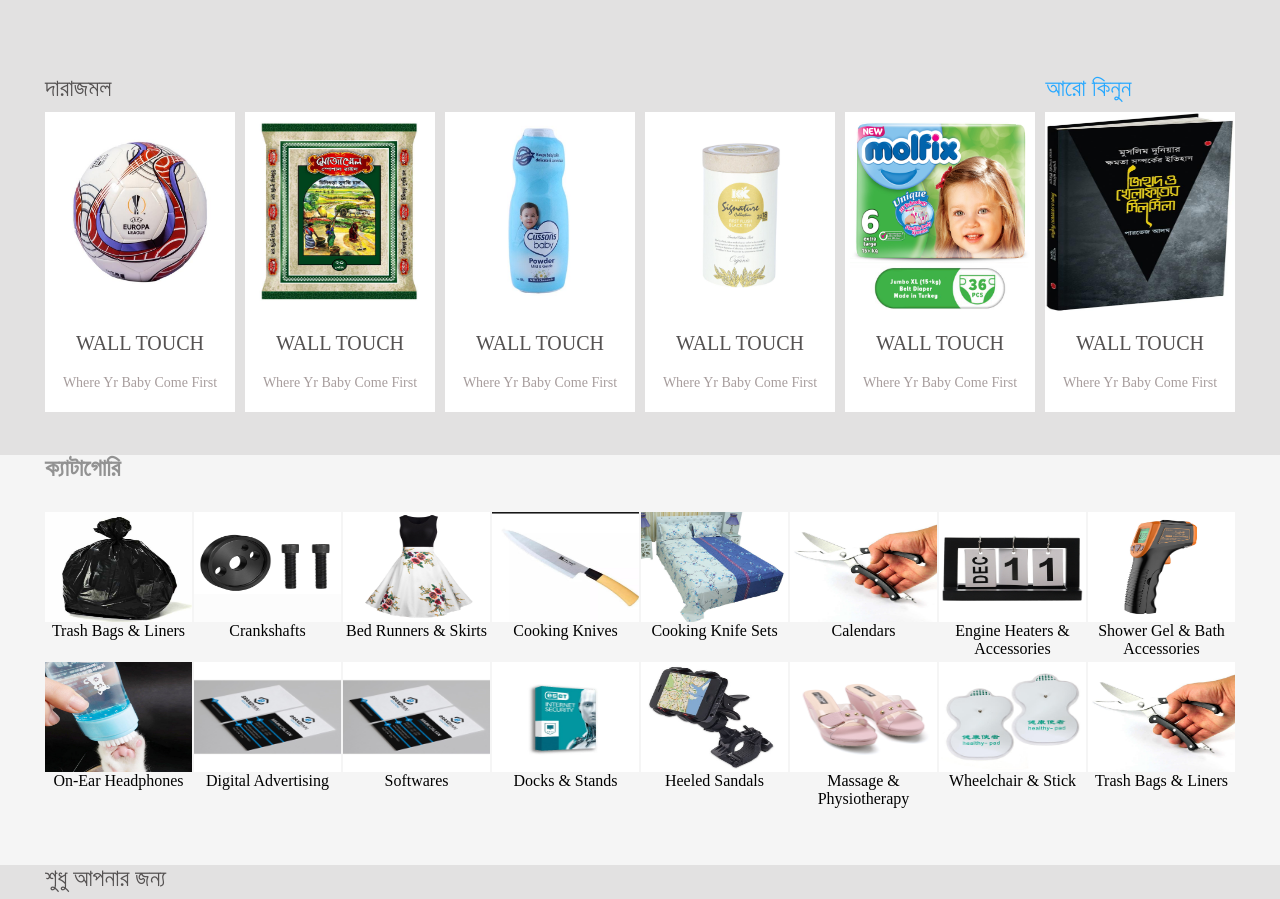
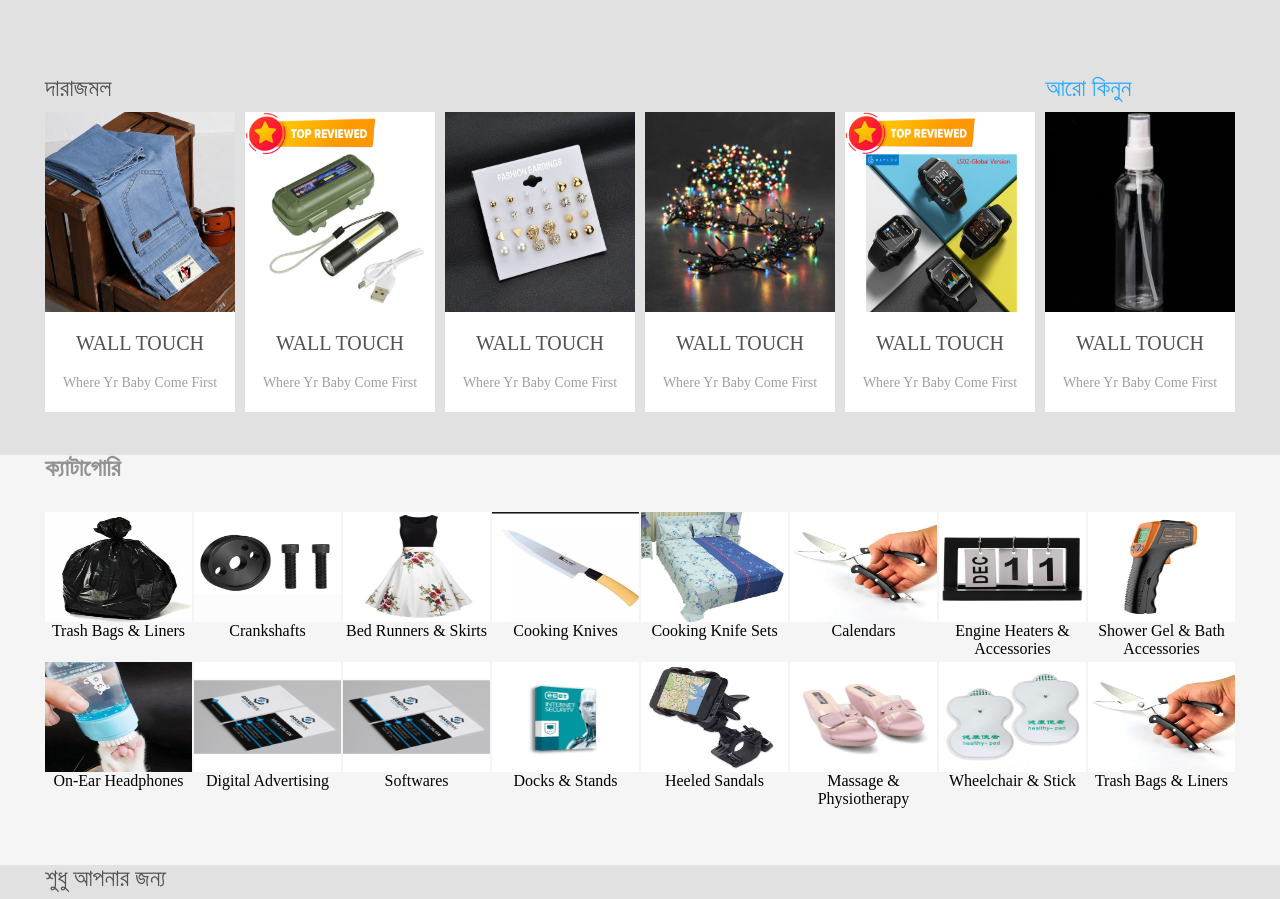
Before and after one commit to gazimasud80/daraz, a plain HTML site: page index.html in a window 1280 px wide. Shown: the part 945-1844 px from the top of the page. Drawn offline with Linux system fonts and the light colour scheme.

Commit message:
new file

```diff
--- a/index.html
+++ b/index.html
@@ -379,7 +379,7 @@
 
 
                 <a href="#">
-                <img src="/images/p31.jpg" alt="">
+                <img src="/images/offer 1.jpg" alt="">
 
                 <h3>WALL TOUCH</h3>
                 <p>Where Yr Baby Come First</p>
@@ -387,7 +387,7 @@
             </div>
             <div class="product3-item">
                 <a href="#">
-                    <img src="/images/p32.jpg" alt="">
+                    <img src="/images/offer 2.jpg" alt="">
 
                     <h3>WALL TOUCH</h3>
                     <p>Where Yr Baby Come First</p>
@@ -395,7 +395,7 @@
             </div>
             <div class="product3-item">
                 <a href="#">
-                    <img src="/images/p33.jpg" alt="">
+                    <img src="/images/offer 3.jpg" alt="">
 
                     <h3>WALL TOUCH</h3>
                     <p>Where Yr Baby Come First</p>
@@ -403,7 +403,7 @@
             </div>
             <div class="product3-item">
                 <a href="#">
-                    <img src="/images/p34.jpg" alt="">
+                    <img src="/images/offer 4.jpg" alt="">
 
                     <h3>WALL TOUCH</h3>
                     <p>Where Yr Baby Come First</p>
@@ -411,7 +411,7 @@
             </div>
             <div class="product3-item">
                 <a href="#">
-                    <img src="/images/p35.jpg" alt="">
+                    <img src="/images/offer 5.jpg" alt="">
 
                     <h3>WALL TOUCH</h3>
                     <p>Where Yr Baby Come First</p>
@@ -419,7 +419,7 @@
             </div>
             <div class="product3-item">
                 <a href="#">
-                    <img src="/images/p36.jpg" alt="">
+                    <img src="/images/offer 6.jpg" alt="">
 
                     <h3>WALL TOUCH</h3>
                     <p>Where Yr Baby Come First</p>
```
